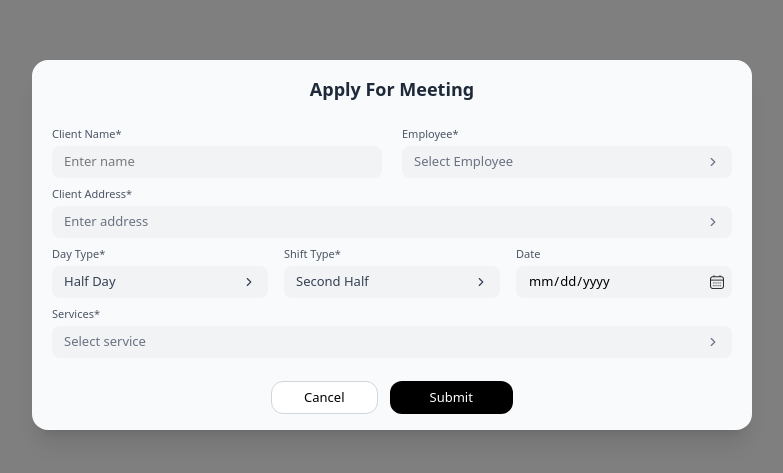
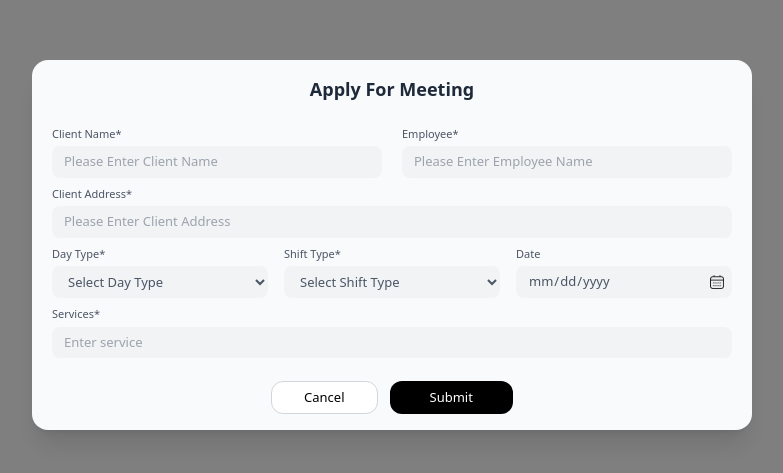
Before and after one commit to shraddha-akolkar/task1, a React (Vite) app: page /MeetingModal in a window 1280 px wide. Shown: the part 155-628 px from the top of the page, without its empty margins (248-1031 px from the left). Built offline with nearby package versions, Linux system fonts and the light colour scheme.

Commit message:
feat: Enhance Meeting and MeetingModal components with form handling and UI improvements

```diff
--- a/src/components/Meeting.jsx
+++ b/src/components/Meeting.jsx
@@ -4,15 +4,14 @@ import MeetingModal from "./MeetingModal";
 import filter from "../assets/filter.png";
 import file from "../assets/file.png";
 import meeting from "../assets/meeting.png";
-import user from "../assets/user.png";
 import window from "../assets/window.png";
 import umbrella from "../assets/umbrella.png";
 import employee from "../assets/employees 1.png";
 import calender from "../assets/calendar1.png";
 import person from "../assets/person.png";
 import plus from "../assets/plus.png";
-import pencil from "../assets/pencil.png";
-import user1 from "../assets/user1.png";
+import edit from "../assets/edit.png";
+import del from "../assets/delete.png";
 import Navbar from "./Navbar";
 import { Plus } from "lucide-react";
 
@@ -177,31 +176,31 @@ export default function Meeting() {
                 >
                   <thead style={{ background: "#FAFAFA" }}>
                     <tr className="text-[12px] uppercase text-[#151515]">
-                      <th className="px-3 py-[10px] text-left rounded-l-lg border border-gray-200">
+                      <th className="px-3 py-[10px] text-left rounded-l-lg border border-gray-200 font-medium">
                         CLIENT NAME
                       </th>
 
-                      <th className="px-3 py-[10px] text-left border border-gray-200">
+                      <th className="px-3 py-[10px] text-left border border-gray-200 font-medium">
                         EMPLOYEE NAME
                       </th>
 
-                      <th className="px-3 py-[10px] text-left border border-gray-200">
+                      <th className="px-3 py-[10px] text-left border border-gray-200 font-medium">
                         DATE
                       </th>
 
-                      <th className="px-3 py-[10px] text-left border border-gray-200">
+                      <th className="px-3 py-[10px] text-left border border-gray-200 font-medium">
                         SERVICE
                       </th>
 
-                      <th className="px-3 py-[10px] text-left border border-gray-200">
+                      <th className="px-3 py-[10px] text-left border border-gray-200 font-medium">
                         DAY TYPE
                       </th>
 
-                      <th className="px-3 py-[10px] text-left border border-gray-200">
+                      <th className="px-3 py-[10px] text-left border border-gray-200 font-medium">
                         ADDRESS
                       </th>
 
-                      <th className="px-3 py-[10px] text-left rounded-r-lg border border-gray-200">
+                      <th className="px-3 py-[10px] text-left rounded-r-lg border border-gray-200 font-medium">
                         ACTION
                       </th>
                     </tr>
@@ -243,10 +242,16 @@ export default function Meeting() {
                           {item.address}
                         </td>
 
-                        <td className="px-3 py-[6px] border border-gray-200 rounded-r-lg">
+                        <td className="px-3 py-[10px] border border-gray-200 rounded-r-lg flex gap-3">
                           <img
-                            src={pencil}
+                            src={edit}
                             alt="Edit"
+                            className="w-4 h-4 cursor-pointer "
+                          />
+
+                          <img
+                            src={del}
+                            alt="Delete"
                             className="w-4 h-4 cursor-pointer"
                           />
                         </td>
--- a/src/components/MeetingModal.jsx
+++ b/src/components/MeetingModal.jsx
@@ -1,13 +1,54 @@
-import React, { useRef } from "react";
+import React, { useRef, useState } from "react";
 import { ChevronRight } from "lucide-react";
 import calendar from "../assets/calendar.png";
 
 const MeetingModal = ({ onClose }) => {
   const dateRef = useRef(null);
+
+  const [clientName, setClientName] = useState("");
+  const [employee, setEmployee] = useState("");
+  const [clientAddress, setClientAddress] = useState("");
+  const [dayType, setDayType] = useState("");
+  const [shiftType, setShiftType] = useState("");
+  const [date, setDate] = useState("");
+  const [service, setService] = useState("");
+
+  const handleSubmit = async (e) => {
+    e.preventDefault();
+
+    try {
+      const res = await fetch("http://localhost:5000/api/meetings", {
+        method: "POST",
+        headers: {
+          "Content-Type": "application/json",
+        },
+        body: JSON.stringify({
+          clientName,
+          employee,
+          clientAddress,
+          dayType,
+          shiftType,
+          date,
+          service,
+        }),
+      });
+
+      const data = await res.json();
+      console.log(data);
+
+      alert("Meeting Created Successfully");
+      onClose();
+    } catch (error) {
+      console.log(error);
+    }
+  };
+
   return (
     <div className="fixed inset-0 bg-black/50 backdrop-blur-[2px] flex items-center justify-center z-50">
-      {/* FORM */}
-      <form className="bg-[#F9FAFB] w-[720px] h-[370px] rounded-2xl shadow-xl px-5 py-4 flex flex-col justify-between">
+      <form
+        onSubmit={handleSubmit}
+        className="bg-[#F9FAFB] w-[720px] h-[370px] rounded-2xl shadow-xl px-5 py-4 flex flex-col justify-between"
+      >
         {/* TITLE */}
         <h2 className="text-[18px] font-semibold text-center text-gray-800">
           Apply For Meeting
@@ -22,8 +63,10 @@ const MeetingModal = ({ onClose }) => {
             </label>
             <input
               type="text"
-              placeholder="Enter name"
-              className="w-full bg-[#F1F3F5] rounded-lg px-3 py-1.5 text-[13px] outline-none"
+              placeholder="Please Enter Client Name"
+              value={clientName}
+              onChange={(e) => setClientName(e.target.value)}
+              className=" text-gray-600 w-full bg-[#F1F3F5] rounded-lg px-3 py-1.5 text-[13px]"
             />
           </div>
 
@@ -32,11 +75,13 @@ const MeetingModal = ({ onClose }) => {
             <label className="block text-[11px] text-gray-600 mb-1">
               Employee*
             </label>
-
-            <div className="bg-[#F1F3F5] rounded-lg px-3 py-1.5 flex items-center justify-between text-[13px] text-gray-500">
-              Select Employee
-              <ChevronRight size={14} />
-            </div>
+            <input
+              type="text"
+              placeholder="Please Enter Employee Name"
+              value={employee}
+              onChange={(e) => setEmployee(e.target.value)}
+              className="text-gray-600 w-full bg-[#F1F3F5] rounded-lg px-3 py-1.5 text-[13px]"
+            />
           </div>
 
           {/* CLIENT ADDRESS */}
@@ -44,26 +89,31 @@ const MeetingModal = ({ onClose }) => {
             <label className="block text-[11px] text-gray-600 mb-1">
               Client Address*
             </label>
-
-            <div className="bg-[#F1F3F5] rounded-lg px-3 py-1.5 flex items-center justify-between text-[13px] text-gray-500">
-              Enter address
-              <ChevronRight size={14} />
-            </div>
+            <input
+              type="text"
+              placeholder="Please Enter Client Address"
+              value={clientAddress}
+              onChange={(e) => setClientAddress(e.target.value)}
+              className="text-gray-600 w-full bg-[#F1F3F5] rounded-lg px-3 py-1.5 text-[13px]"
+            />
           </div>
 
-          {/* DAY TYPE */}
-          {/* DAY TYPE + SHIFT TYPE + DATE IN ONE ROW */}
+          {/* DAY TYPE + SHIFT TYPE + DATE */}
           <div className="col-span-2 grid grid-cols-3 gap-4">
             {/* DAY TYPE */}
             <div>
               <label className="block text-[11px] text-gray-600 mb-1">
                 Day Type*
               </label>
-
-              <div className="bg-[#F1F3F5] rounded-lg px-3 py-1.5 flex items-center justify-between text-[13px] text-gray-700">
-                Half Day
-                <ChevronRight size={14} />
-              </div>
+              <select
+                value={dayType}
+                onChange={(e) => setDayType(e.target.value)}
+                className="text-gray-600 w-full bg-[#F1F3F5] rounded-lg px-3 py-1.5 text-[13px]"
+              >
+                <option value="">Select Day Type</option>
+                <option value="Half Day">Half Day</option>
+                <option value="Full Day">Full Day</option>
+              </select>
             </div>
 
             {/* SHIFT TYPE */}
@@ -71,11 +121,15 @@ const MeetingModal = ({ onClose }) => {
               <label className="block text-[11px] text-gray-600 mb-1">
                 Shift Type*
               </label>
-
-              <div className="bg-[#F1F3F5] rounded-lg px-3 py-1.5 flex items-center justify-between text-[13px] text-gray-700">
-                Second Half
-                <ChevronRight size={14} />
-              </div>
+              <select
+                value={shiftType}
+                onChange={(e) => setShiftType(e.target.value)}
+                className=" text-gray-600 w-full bg-[#F1F3F5] rounded-lg px-3 py-1.5 text-[13px]"
+              >
+                <option value="">Select Shift Type</option>
+                <option value="First Half">First Half</option>
+                <option value="Second Half">Second Half</option>
+              </select>
             </div>
 
             {/* DATE */}
@@ -83,19 +137,20 @@ const MeetingModal = ({ onClose }) => {
               <label className="block text-[11px] text-gray-600 mb-1">
                 Date
               </label>
-
               <div className="relative">
                 <input
                   ref={dateRef}
                   type="date"
-                  className="w-full bg-[#F1F3F5] rounded-lg px-3 py-1.5 pr-8 text-[13px] outline-none"
+                  value={date}
+                  onChange={(e) => setDate(e.target.value)}
+                  className="text-gray-600 w-full bg-[#F1F3F5] rounded-lg px-3 py-1.5 pr-8 text-[13px]"
                 />
 
                 <img
                   src={calendar}
                   alt="calendar"
                   onClick={() => dateRef.current?.showPicker?.()}
-                  className="text-gray-700 absolute right-2 top-1/2 -translate-y-1/2 w-3.5 h-3.5 cursor-pointer"
+                  className="absolute right-2 top-1/2 -translate-y-1/2 w-3.5 h-3.5 cursor-pointer"
                 />
               </div>
             </div>
@@ -107,10 +162,13 @@ const MeetingModal = ({ onClose }) => {
               Services*
             </label>
 
-            <div className="bg-[#F1F3F5] rounded-lg px-3 py-1.5 flex items-center justify-between text-[13px] text-gray-500">
-              Select service
-              <ChevronRight size={14} />
-            </div>
+            <input
+              type="text"
+              value={service}
+              onChange={(e) => setService(e.target.value)}
+              placeholder="Enter service"
+              className="text-gray-600 w-full bg-[#F1F3F5] rounded-lg px-3 py-1.5 text-[13px]"
+            />
           </div>
         </div>
 
@@ -119,14 +177,14 @@ const MeetingModal = ({ onClose }) => {
           <button
             type="button"
             onClick={onClose}
-            className="px-8 py-1.5 border border-gray-300 rounded-xl text-[13px] bg-white hover:bg-gray-50"
+            className="px-8 py-1.5 border border-gray-300 rounded-xl text-[13px] bg-white"
           >
             Cancel
           </button>
 
           <button
             type="submit"
-            className="px-10 py-1.5 bg-black text-white rounded-xl text-[13px] hover:bg-gray-800"
+            className="px-10 py-1.5 bg-black text-white rounded-xl text-[13px]"
           >
             Submit
           </button>
```
